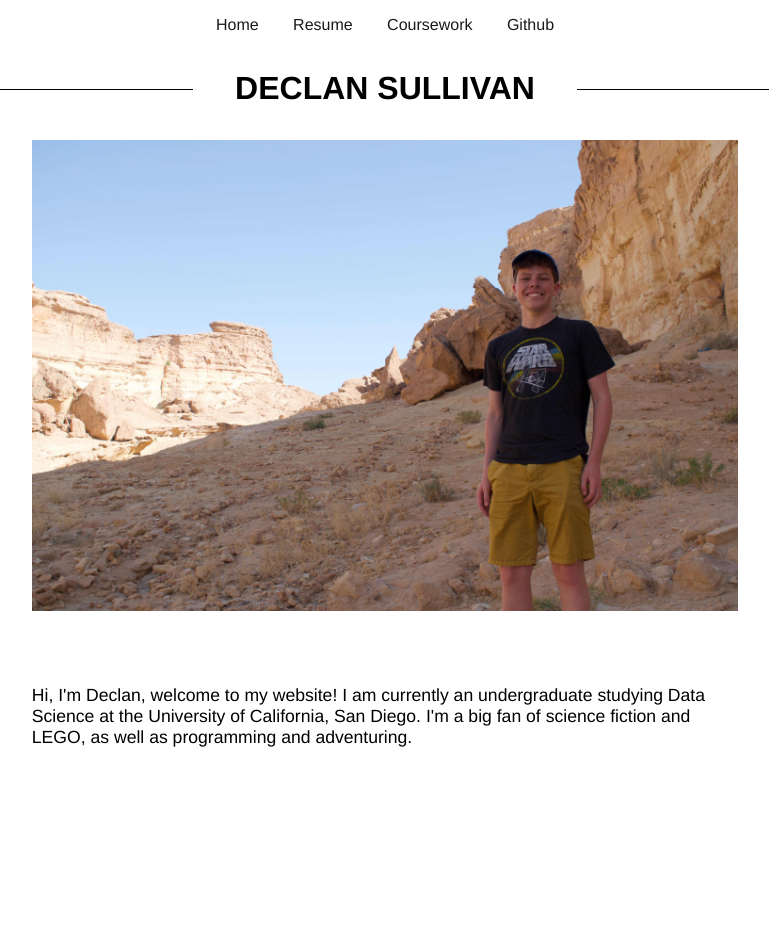
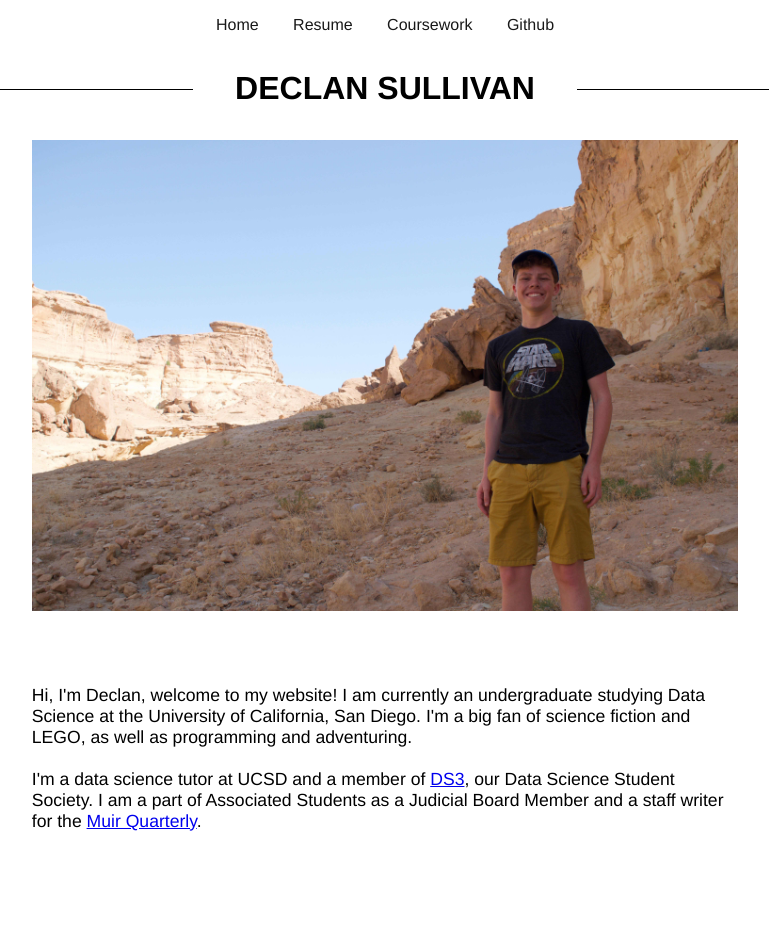
Before and after one commit to declansullivan/static-html-site, a Jekyll site: the page built from index.html, in a window 1280 px wide. Shown: the whole page, without its empty margins (255-1024 px from the left). Built offline with Jekyll 4.4.1, drawn with Linux system fonts in a browser that asks for light colours; before the commit the page ends 900 px from its top, so only the background shows below that.

Commit message:
Update index.html

```diff
--- a/index.html
+++ b/index.html
@@ -11,17 +11,29 @@ title: Declan Sullivan
 </head>
 
 <body>
+
   <div class="container">
+
     <div class="heading">
       <h1>DECLAN SULLIVAN</h1>
     </div>
+
     <div class="imgborder">
-      <img class="home" src="/css/home3.jpg"></img>
-      <p class="about">Hi, I'm Declan, welcome to my website!  I am currently an undergraduate studying Data Science at the University of California, San Diego.  I'm a big fan of science fiction and LEGO, as well as programming and adventuring.
-        <br><br>
+
+        <img class="home" src="/css/home3.jpg"></img>
+
+        <p class="about">Hi, I'm Declan, welcome to my website! I am currently an undergraduate studying Data Science at
+          the University of California, San Diego. I'm a big fan of science fiction and LEGO, as well as programming
+          and adventuring.
+          <br><br>
+          I'm a data science tutor at UCSD and a member of <a href="http://ds3.io/" target="_blank">DS3</a>, our Data
+          Science Student Society. I am a part of Associated Students as a Judicial Board Member and a staff writer for
+          the <a href="https://themq.org/" target="_blank">Muir Quarterly</a>.
         </p>
     </div>
+
   </div>
+
 </body>
 
 </html>
```
